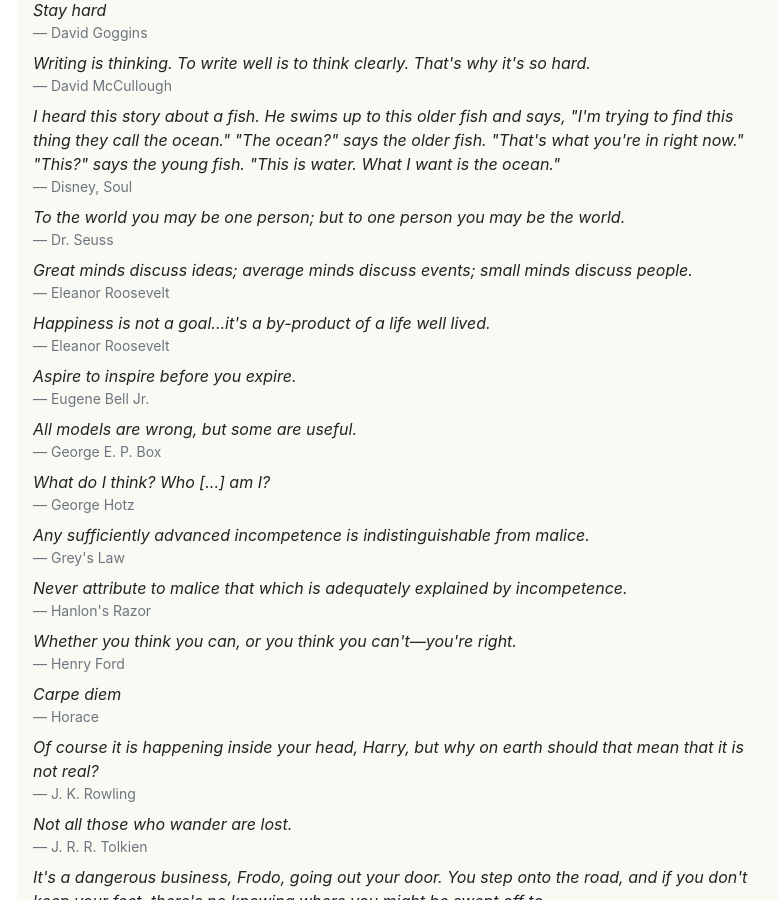
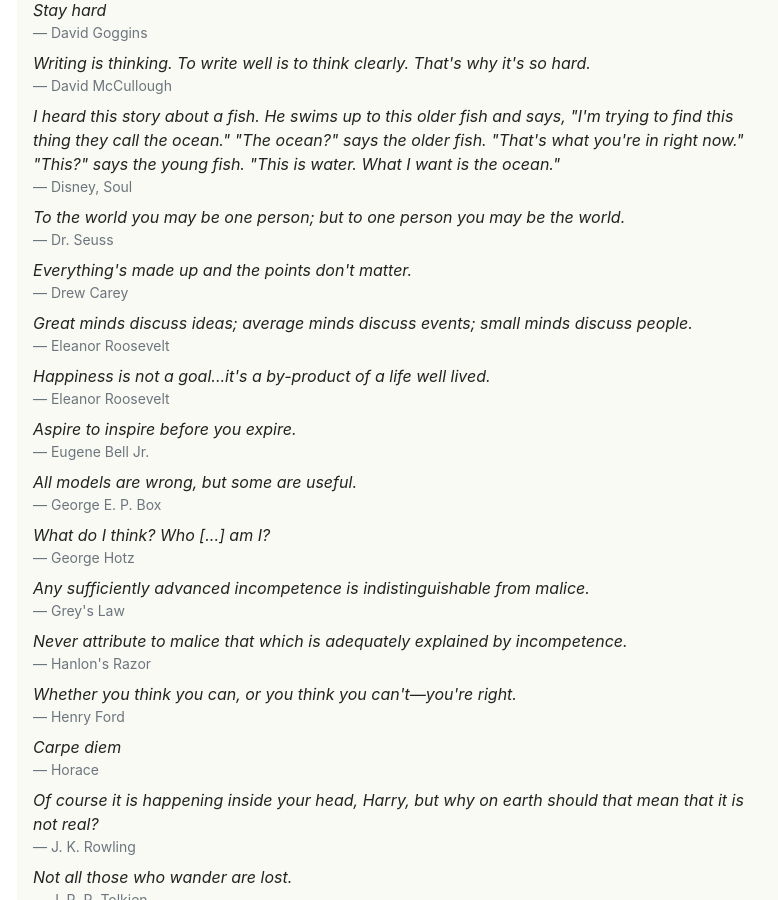
Before and after one commit to mackorone/mackorone.github.io, a Jekyll site: the page built from quotes.html, in a window 1280 px wide and 900 px high, scrolled down 2033 px. Shown: the whole window, without its empty margins (238-1016 px from the left). Built offline with Jekyll 4.4.1, drawn with Linux system fonts in a browser that asks for light colours; nearby versions of some CDN libraries.

Commit message:
Add Drew Carey quote

```diff
--- a/_data/quotes.yml
+++ b/_data/quotes.yml
@@ -191,3 +191,5 @@
   source: Henry Ford
 - quote: A man has made at least a start on discovering the meaning of human life when he plants shade trees under which he knows full well he will never sit.
   source: David Elton Trueblood
+- quote: Everything's made up and the points don't matter.
+  source: Drew Carey
```
